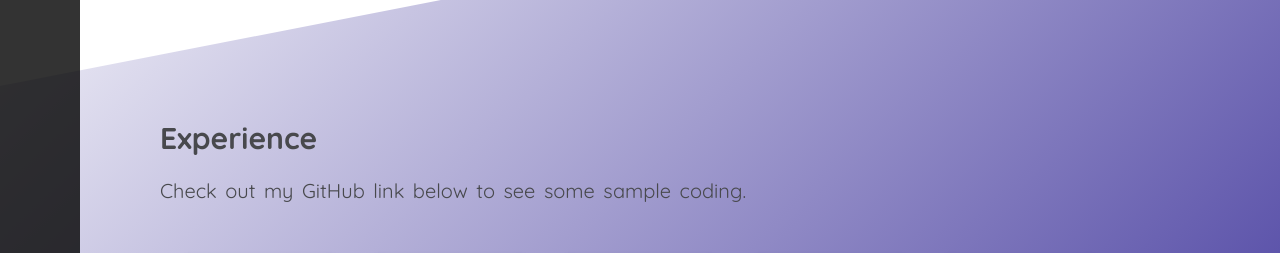
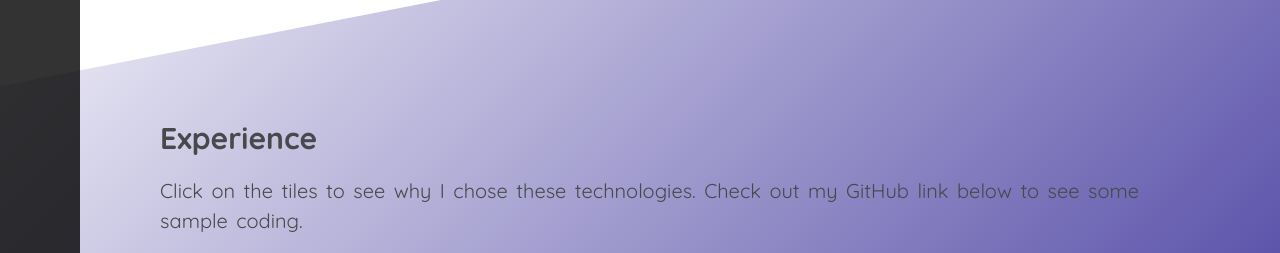
Before and after one commit to matthi01/portfolio-site, a website: page public/index.html in a window 1280 px wide. Shown: the part 2304-2557 px from the top of the page. Drawn offline with Linux system fonts and the light colour scheme.

Commit message:
missed a sentence

```diff
--- a/public/index.html
+++ b/public/index.html
@@ -94,7 +94,8 @@
         <div class="experience" id="experience">
             <div class="experience__title">
                 <h2>Experience</h2>
-                <p>Check out my GitHub link below to see some sample coding.</p>
+                <p>Click on the tiles to see why I chose these technologies. Check out my GitHub link below to see some sample
+                    coding.</p>
             </div>
             <div class="experience__grid">
                 <div class="flip">
```
